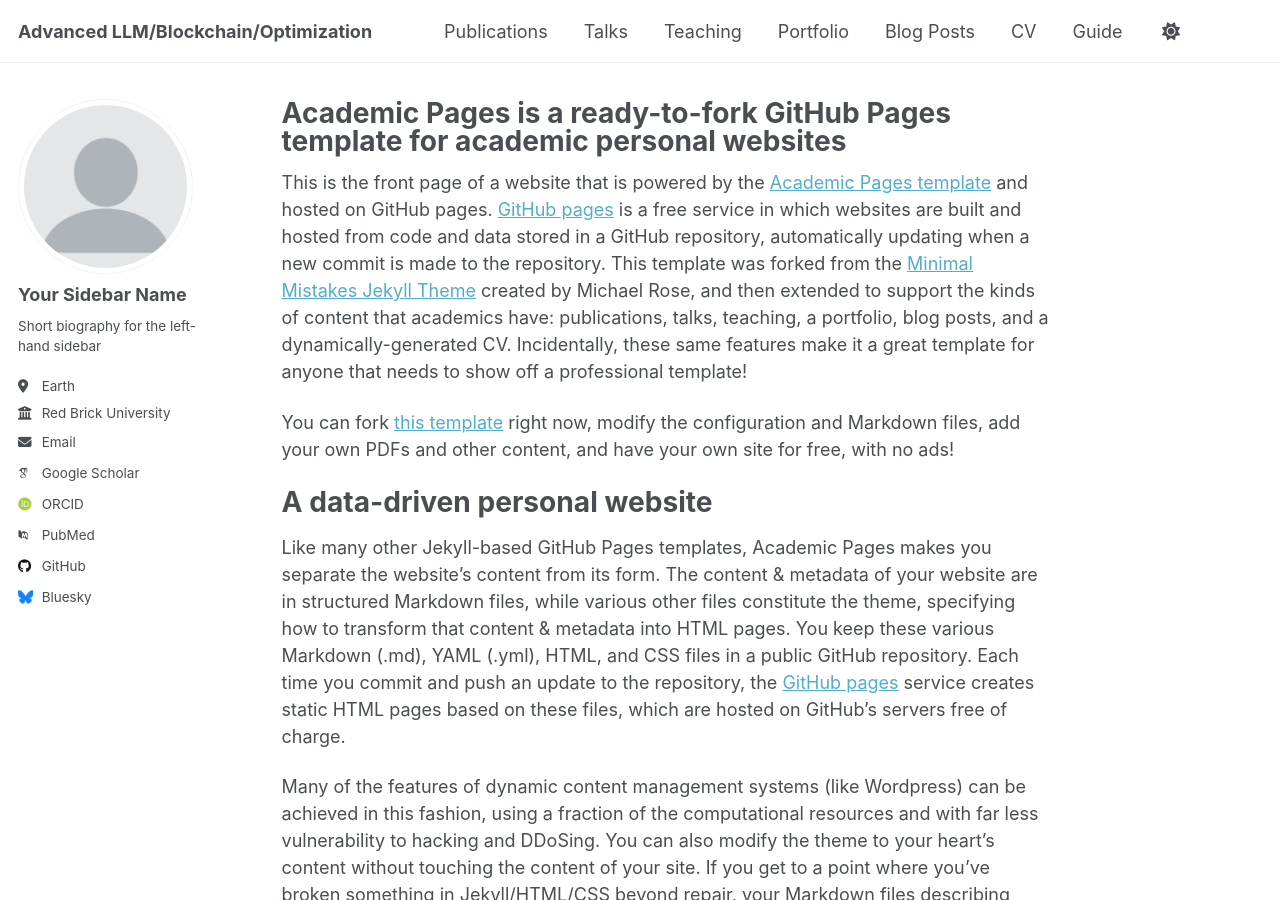
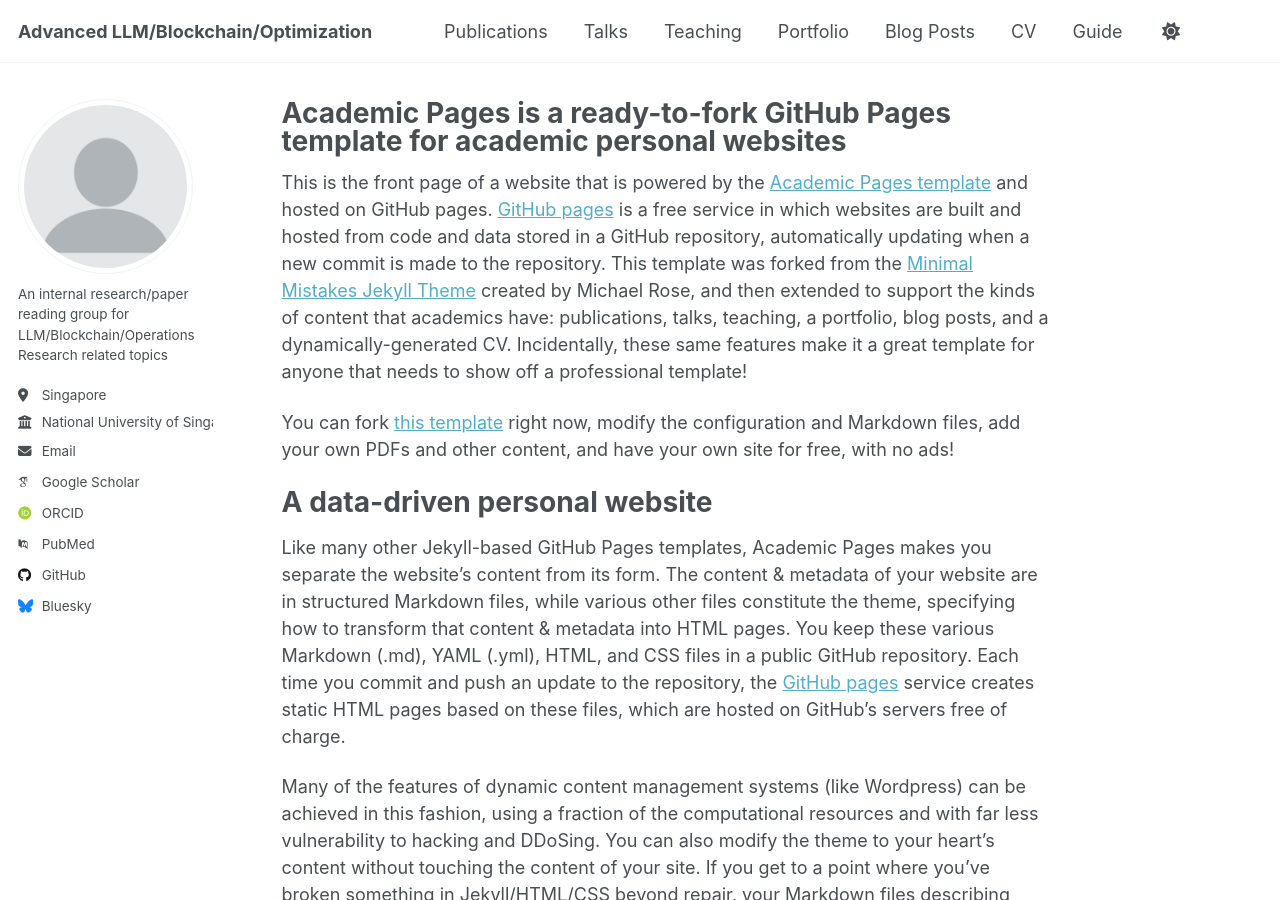
Before and after one commit to Kiloswang/Advanced-LLM-Blockchain-Optimization, a Jekyll site: the page built from _pages/about.md, in a window 1280 px wide and 900 px high. Built offline with Jekyll 4.4.1, drawn with Linux system fonts in a browser that asks for light colours; some web fonts are replaced; a script that is not in the unit is left out.

Commit message:
Update _config.yml

```diff
--- a/_config.yml
+++ b/_config.yml
@@ -23,13 +23,13 @@
 author:
   # Biographic information
   avatar           : "profile.png"
-  name             : "Your Sidebar Name"
-  pronouns         : # example: "she/her"
-  bio              : "Short biography for the left-hand sidebar"
-  location         : "Earth"
-  employer         : "Red Brick University"
-  uri              : # URL
-  email            : "none@example.org"
+  name             : ""
+  pronouns         : # example: ""
+  bio              : "An internal research/paper reading group for LLM/Blockchain/Operations Research related topics"
+  location         : "Singapore"
+  employer         : "National University of Singapore"
+  uri              : # "https://kiloswang.github.io/Advanced-LLM-Blockchain-Optimization/"
+  email            : "e1144136@u.nus.edu"
 
   # Academic websites
   academia         : # URL
```
